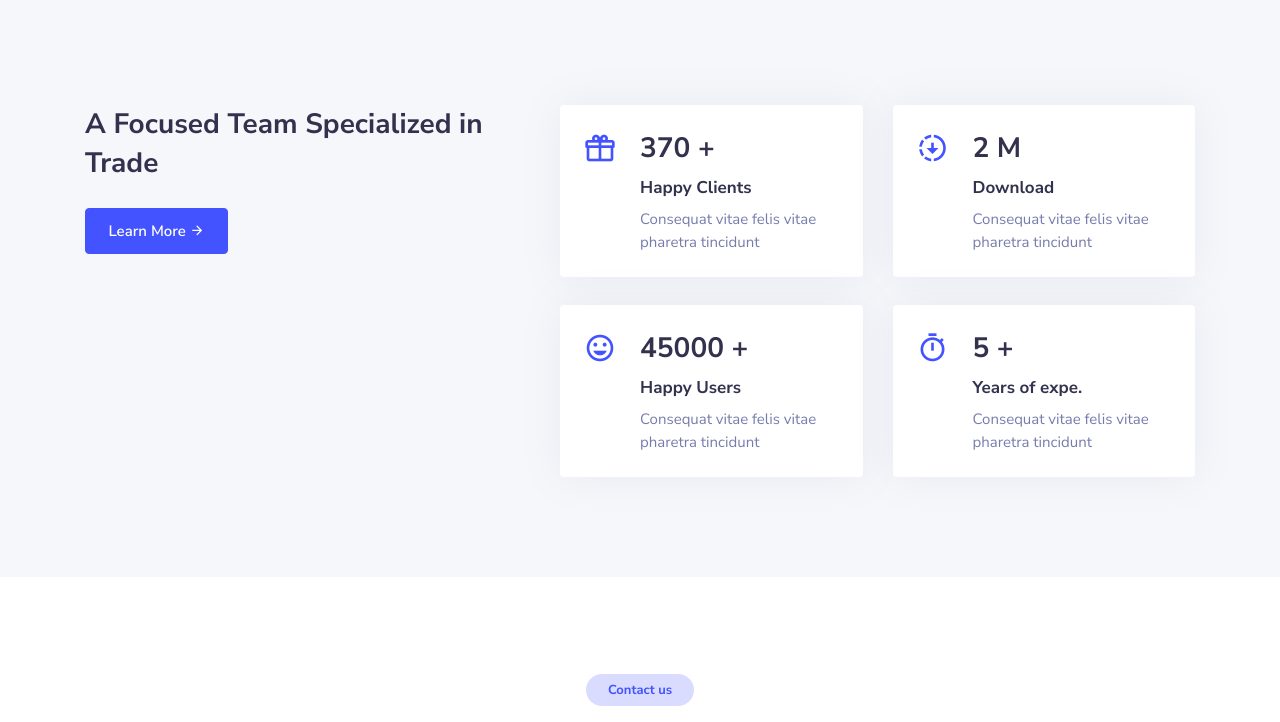
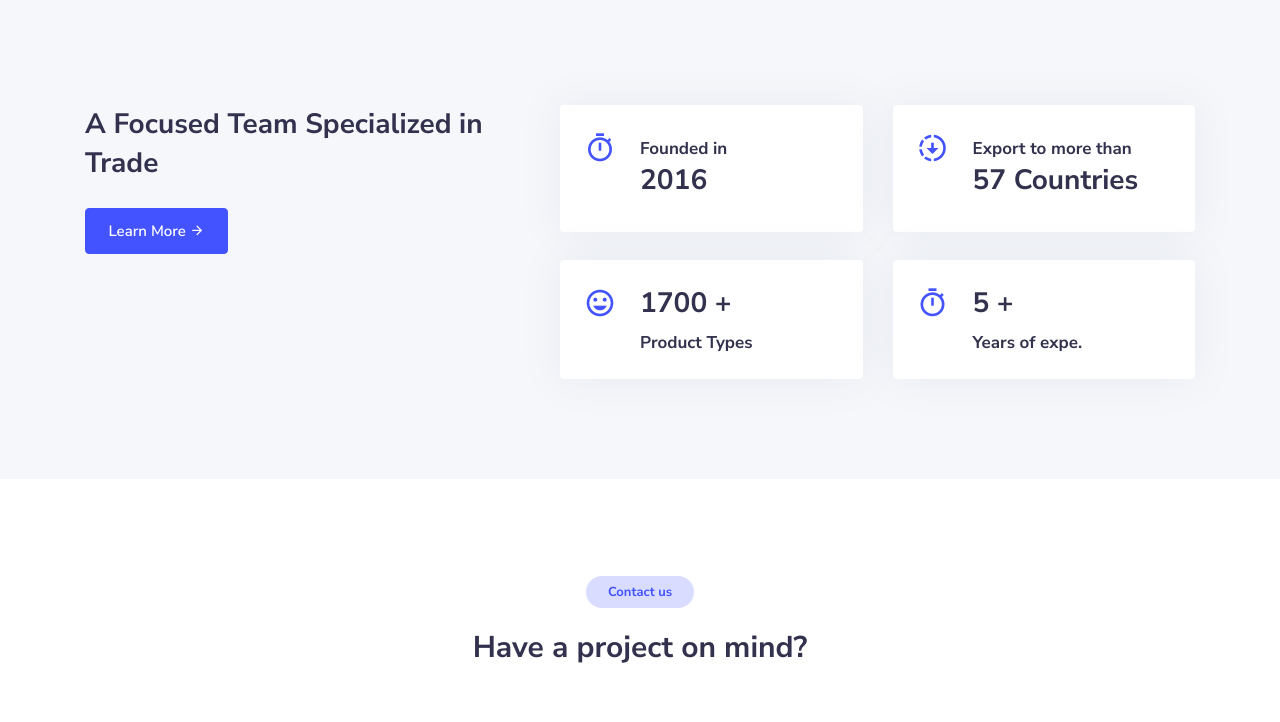
Before and after one commit to ustunpigdir/rui2, a plain HTML site: page index.html in a window 1280 px wide. Shown: the part 1980-2702 px from the top of the page. Drawn offline with Linux system fonts and the light colour scheme.

Commit message:
Update index.html

```diff
--- a/index.html
+++ b/index.html
@@ -22,6 +22,7 @@
     <!-- magnific pop-up -->
     <link rel="stylesheet" type="text/css" href="css/magnific-popup.css" />
     <link href="css/style.css" rel="stylesheet" type="text/css" />
+    <link href="https://fonts.googleapis.com/icon?family=Material+Icons" rel="stylesheet">
 
 </head>
 
@@ -277,15 +278,15 @@
                             <div class="counter-box mt-4">
                                 <div class="media box-shadow bg-white p-4 rounded">
                                     <div class="counter-icon mr-3">
-                                        <i class="mdi mdi-gift text-primary h2"></i>
+                                        <i class="mdi mdi-timer text-primary h2"></i>
                                     </div>
                                     <div class="media-body pl-2">
-                                        <h3 class="counter-count"> <span class="counter-value" data-count="370">0</span>
-                                            +</h3>
-                                        <h5 class="mt-2 mb-0 f-17">Happy Clients </h5>
-                                        <p class="text-muted mb-0 mt-2 f-15">Consequat vitae felis vitae pharetra
-                                            tincidunt
-                                        </p>
+                                        <h5 class="mt-2 mb-0 f-17">Founded in </h5>
+                                        <h3 class="counter-count"> <span class="counter-value"
+                                                data-count="2016">0</span>
+                                        </h3>
+
+
                                     </div>
                                 </div>
                             </div>
@@ -298,12 +299,12 @@
                                         <i class="mdi mdi-progress-download text-primary h2"></i>
                                     </div>
                                     <div class="media-body pl-2">
-                                        <h3 class="counter-count"> <span class="counter-value" data-count="2">0</span> M
+                                        <h5 class="mt-2 mb-0 f-17">Export to more than </h5>
+                                        <h3 class="counter-count"> <span class="counter-value" data-count="57">0</span>
+                                            Countries
                                         </h3>
-                                        <h5 class="mt-2 mb-0 f-17">Download </h5>
-                                        <p class="text-muted mb-0 mt-2 f-15">Consequat vitae felis vitae pharetra
-                                            tincidunt
-                                        </p>
+
+
                                     </div>
                                 </div>
                             </div>
@@ -319,12 +320,10 @@
                                     </div>
                                     <div class="media-body pl-2">
                                         <h3 class="counter-count"> <span class="counter-value"
-                                                data-count="45000">0</span> +
+                                                data-count="1700">0</span> +
                                         </h3>
-                                        <h5 class="mt-2 mb-0 f-17">Happy Users </h5>
-                                        <p class="text-muted mb-0 mt-2 f-15">Consequat vitae felis vitae pharetra
-                                            tincidunt
-                                        </p>
+                                        <h5 class="mt-2 mb-0 f-17">Product Types</h5>
+
                                     </div>
                                 </div>
                             </div>
@@ -340,9 +339,7 @@
                                         <h3 class="counter-count"> <span class="counter-value" data-count="5">0</span> +
                                         </h3>
                                         <h5 class="mt-2 mb-0 f-17">Years of expe. </h5>
-                                        <p class="text-muted mb-0 mt-2 f-15">Consequat vitae felis vitae pharetra
-                                            tincidunt
-                                        </p>
+
                                     </div>
                                 </div>
                             </div>
@@ -539,7 +536,7 @@
             <div class="row">
                 <div class="col-12">
                     <div class="text-center">
-                        <p class="text-muted mb-0">2020 © Lizehen. Design by Themesdesign</p>
+                        <p class="text-muted mb-0">2021 © Rui Trade International</p>
                     </div>
                 </div>
             </div>
```
